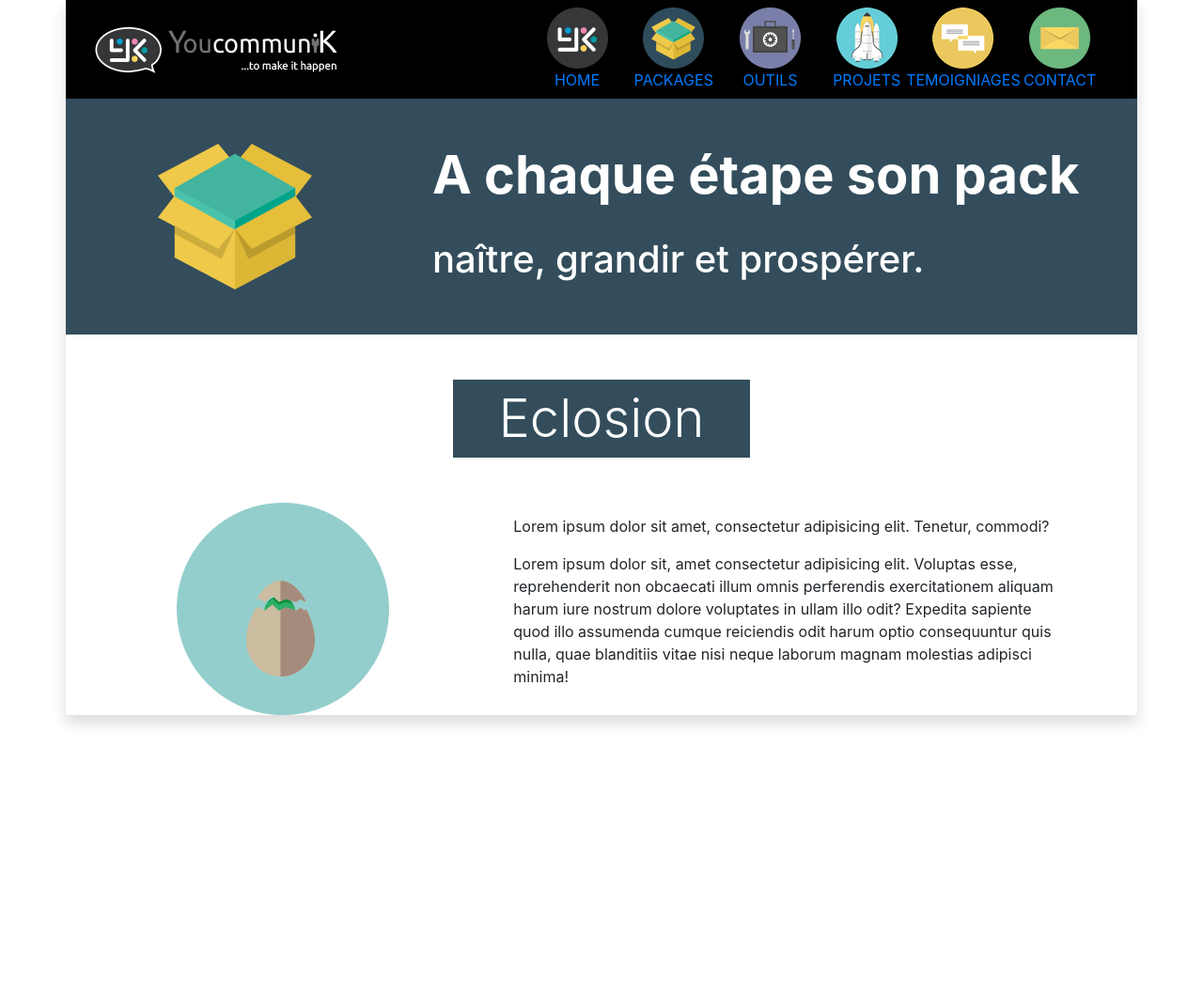
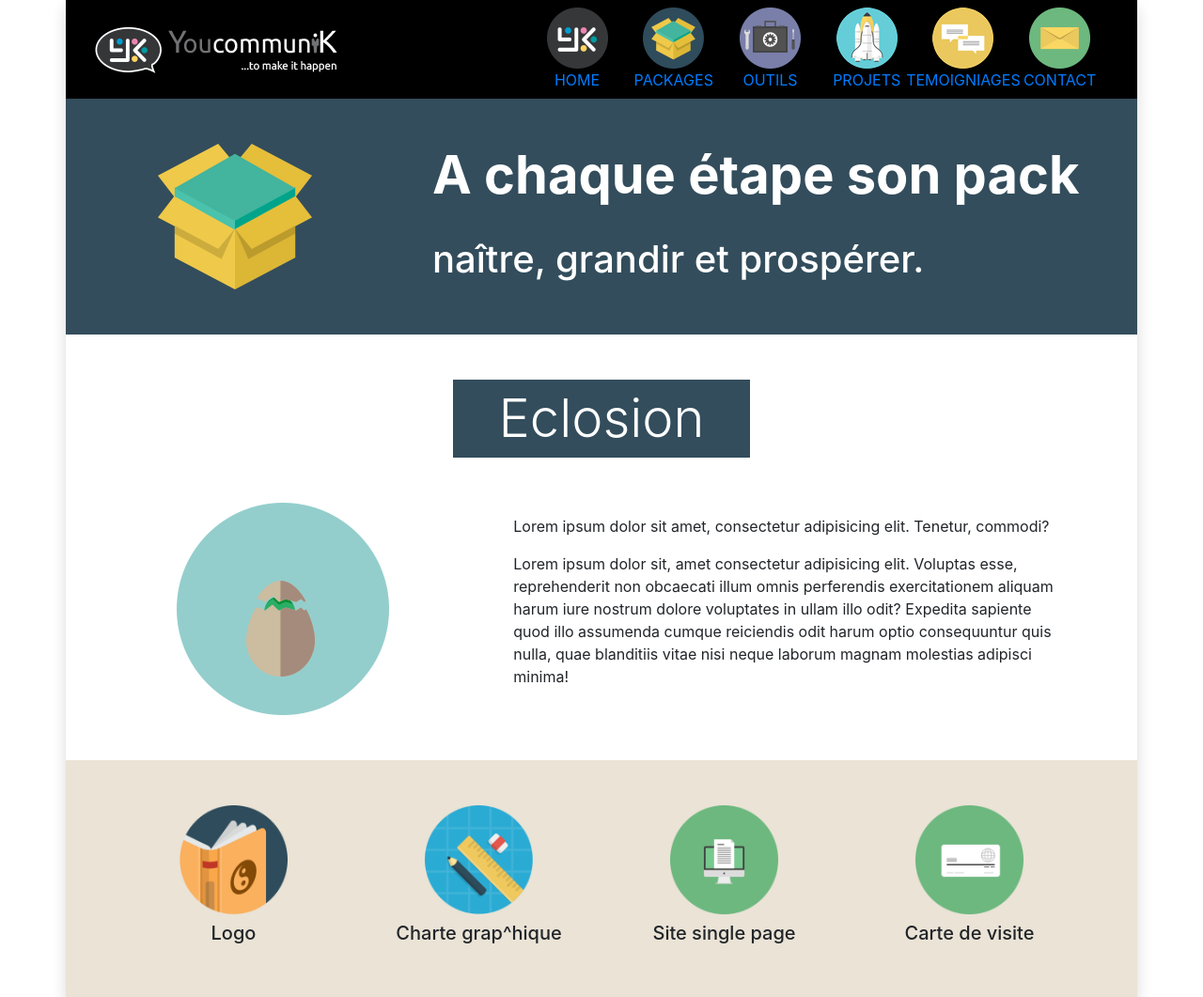
Before and after one commit to RenNatchez/html-bootstrap-youcommunik, a website: page index.html in a window 1280 px wide. Shown: the whole page at 94% size. Before the commit the page ends 800 px from the top, so only its background shows below. Drawn offline with nearby package versions, Linux system fonts and the light colour scheme.

Commit message:
fin section 2

```diff
--- a/index.html
+++ b/index.html
@@ -57,7 +57,7 @@
         </div>
     </div>
 
-    <!-- section  -->
+    <!-- section 1 -->
     <section>
         <div>
             <div class="d-flex justify-content-center pt-5 pb-5">
@@ -76,6 +76,32 @@
             </div>
         </div>
     </section>
+
+    <!-- section 2 -->
+    <section class="">
+        <div class="containeur">
+            <div class="row mt-5 pb-5 bg-prima-grey ml-0 mr-0 pl-5 pr-5">
+                    <div class="col-lg-3 .col-sm-12 text-center pt-5">
+                        <img src="./public/img/Logo-logo.png" alt="" class="w-50 pb-2">
+                        <h5>Logo</h5>
+                    </div>
+                    <div class="col-lg-3 .col-sm-12 text-center pt-5">
+                        <img src="./public/img/icon-charte-graphic.png" alt="" class="w-50 pb-2">
+                        <h5>Charte grap^hique</h5>
+                    </div>
+                    <div class="col-lg-3 .col-sm-12 text-center pt-5">
+                        <img src="./public/img/site-single-page.png" alt="" class="w-50 pb-2">
+                        <h5>Site single page</h5>
+                    </div>
+                    <div class="col-lg-3 .col-sm-12 text-center pt-5">
+                        <img src="./public/img/carte-visite.png" alt="" class="w-50 pb-2">
+                        <h5>Carte de visite</h5>
+                    </div>
+            </div>
+        </div>
+    </section>
+
+
 
 
 
```
